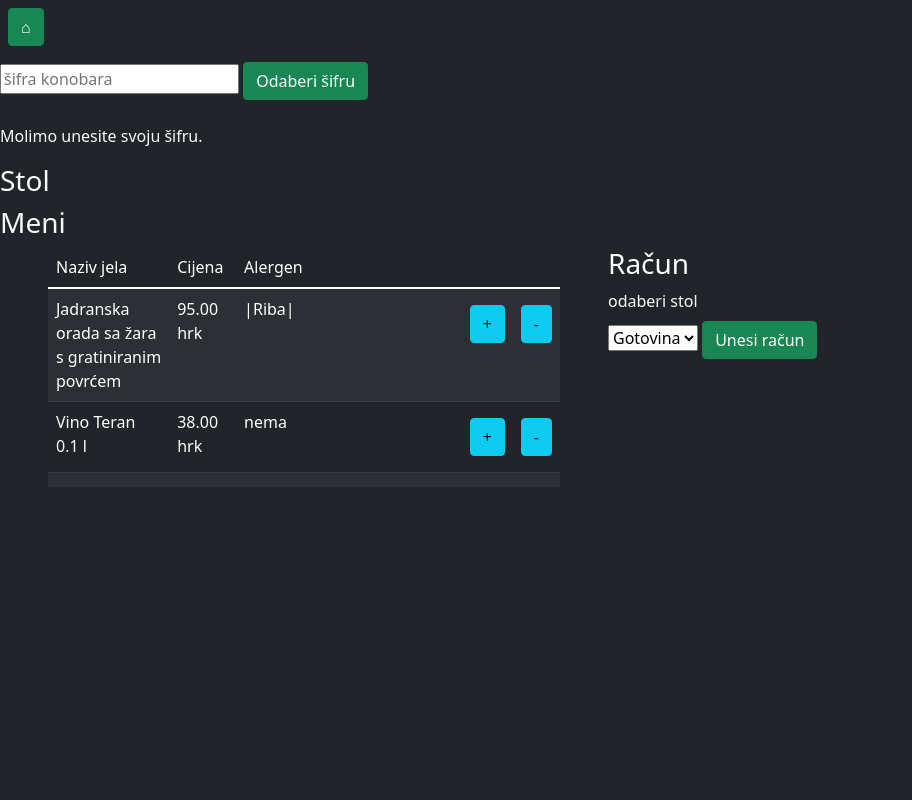
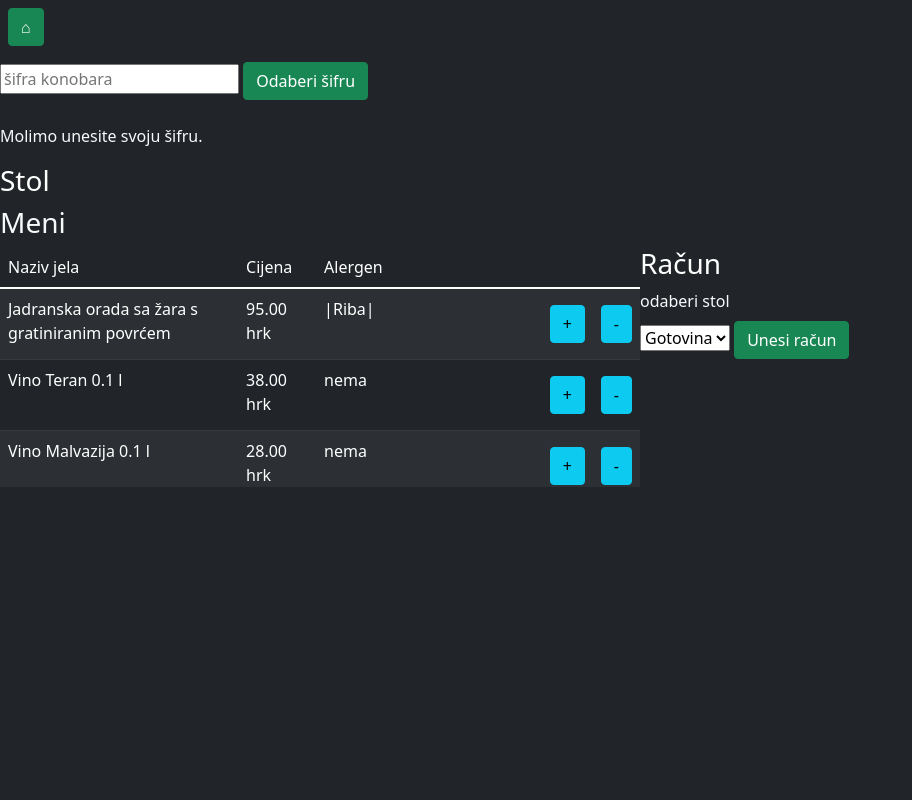
Before and after one commit to jtlicardo/restaurant-db, a PHP site: page /konobar/konobar_sucelje.php in a window 1280 px wide. Shown: the whole page, without its empty margins (0-912 px from the left). Run offline with PHP 8.4, Linux system fonts and the light colour scheme; data comes from the database, SQL or seed files in the repository.

Commit message:
verzija bombastic

```diff
--- a/webaplikacija/konobar/konobar_sucelje.php
+++ b/webaplikacija/konobar/konobar_sucelje.php
@@ -62,7 +62,7 @@ cijena decimal(10,2) not null
     //prikaz menija, isto kao kod gosta
 $meni = mysqli_query($con,"SELECT * FROM aktivni_meni");
 mysqli_query($con,$tablicaracuna);
-echo "<h3>Meni</h3><section class='mx-5' style='width:40%; float:left; overflow-y:scroll; overflow-x:hidden;  height:240px;'><table class='table table-dark table-striped'><thead>
+echo "<h3>Meni</h3><section style='width:50%; float:left; overflow-y:scroll; overflow-x:hidden;  height:240px;'><table class='table table-dark table-striped'><thead>
 <tr>
     <td>Naziv jela</td>
     <td>Cijena</td>
```
